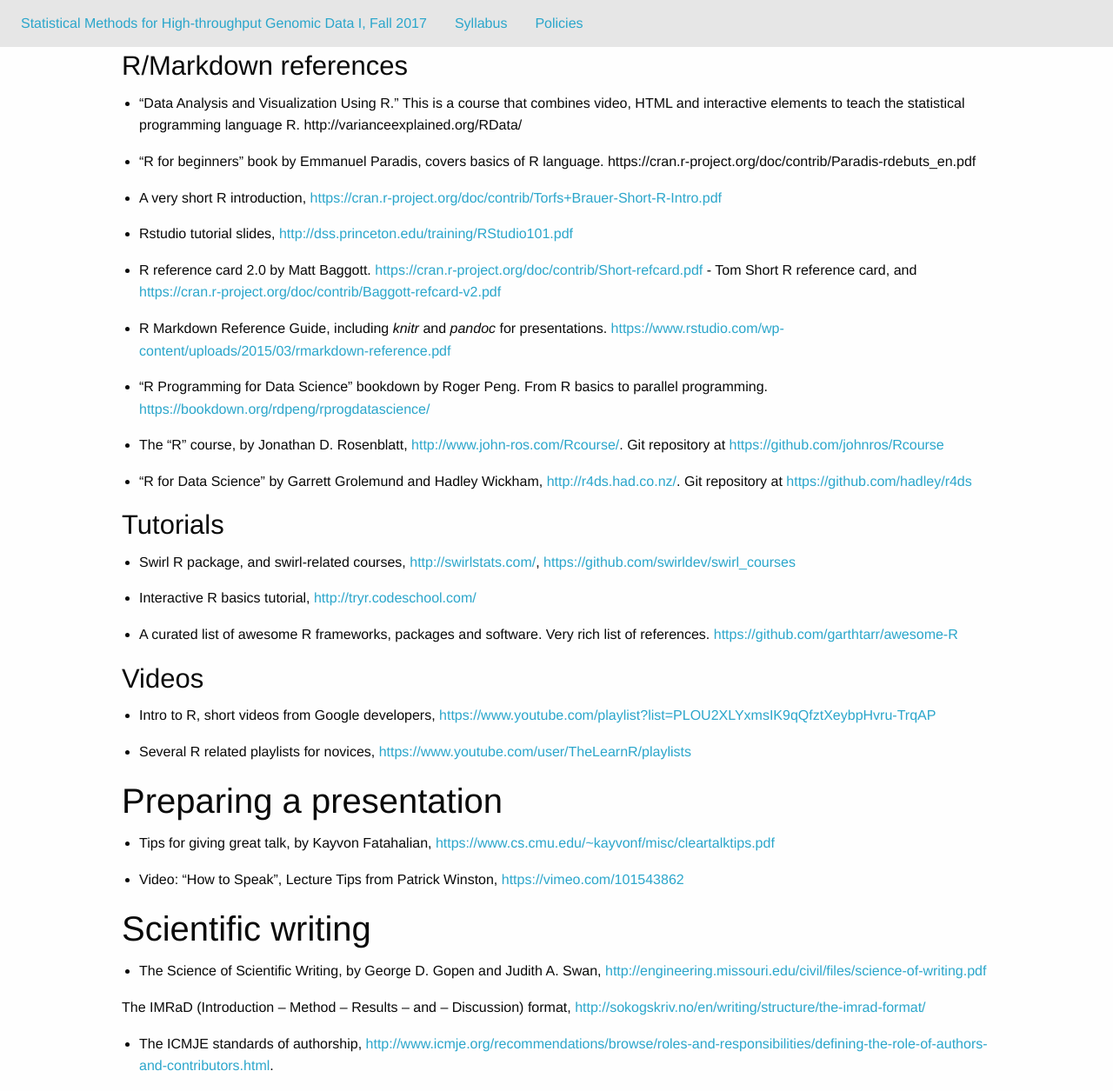
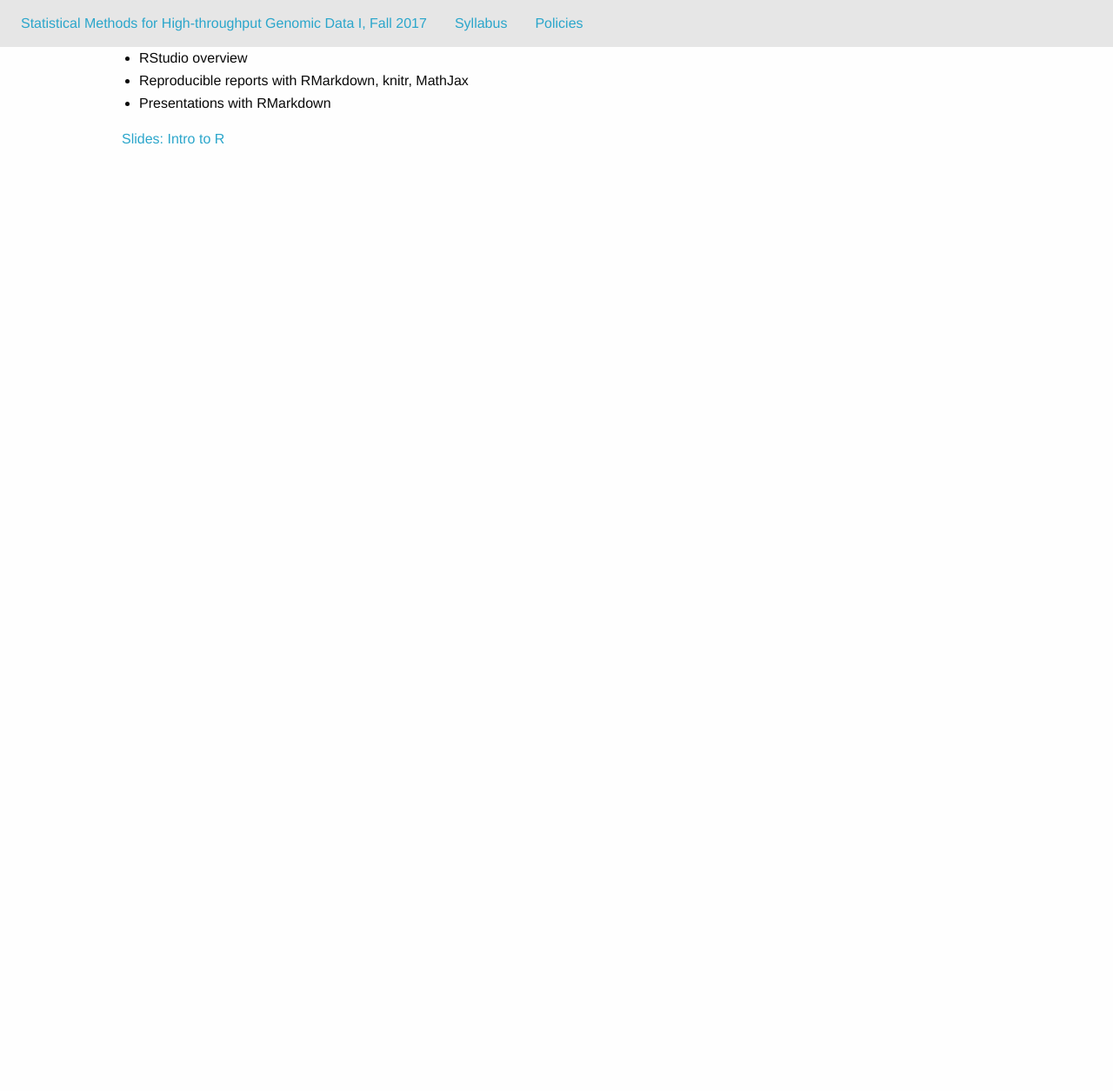
Before and after one commit to mdozmorov/BIOS567.2017, a Jekyll site: the page built from _posts/classplans/0003-01-01-week1.2.md, in a window 1280 px wide. Shown: the whole page at 87% size. Built offline with Jekyll 4.4.1, drawn with Linux system fonts in a browser that asks for light colours; our own code applies the rules of GitHub Pages for plain Markdown files; after the commit the page ends 900 px from its top, so only the background shows below that.

Commit message:
Set visibility for reading posts

```diff
--- a/_posts/readings/tmp/0004-01-01-week1.2.md
+++ /dev/null
@@ -1,55 +0,0 @@
----
-categories:
- - reading
-tags:
- - week-1.2
----
-
-### R/Markdown references
-
-- "Data Analysis and Visualization Using R." This is a course that combines video, HTML and interactive elements to teach the statistical programming language R. http://varianceexplained.org/RData/
-
-- "R for beginners" book by Emmanuel Paradis, covers basics of R language. https://cran.r-project.org/doc/contrib/Paradis-rdebuts_en.pdf
-
-- A very short R introduction, [https://cran.r-project.org/doc/contrib/Torfs+Brauer-Short-R-Intro.pdf](https://cran.r-project.org/doc/contrib/Torfs+Brauer-Short-R-Intro.pdf)
-
-- Rstudio tutorial slides, [http://dss.princeton.edu/training/RStudio101.pdf](http://dss.princeton.edu/training/RStudio101.pdf)
-
-- R reference card 2.0 by Matt Baggott. [https://cran.r-project.org/doc/contrib/Short-refcard.pdf](https://cran.r-project.org/doc/contrib/Short-refcard.pdf) - Tom Short R reference card, and [https://cran.r-project.org/doc/contrib/Baggott-refcard-v2.pdf](https://cran.r-project.org/doc/contrib/Baggott-refcard-v2.pdf)
-
-- R Markdown Reference Guide, including _knitr_ and _pandoc_ for presentations. [https://www.rstudio.com/wp-content/uploads/2015/03/rmarkdown-reference.pdf](https://www.rstudio.com/wp-content/uploads/2015/03/rmarkdown-reference.pdf)
-
-- "R Programming for Data Science" bookdown by Roger Peng. From R basics to parallel programming. [https://bookdown.org/rdpeng/rprogdatascience/](https://bookdown.org/rdpeng/rprogdatascience/)
-
-- The "R" course, by Jonathan D. Rosenblatt, [http://www.john-ros.com/Rcourse/](http://www.john-ros.com/Rcourse/). Git repository at [https://github.com/johnros/Rcourse](https://github.com/johnros/Rcourse)
-
-- "R for Data Science" by Garrett Grolemund and Hadley Wickham, [http://r4ds.had.co.nz/](http://r4ds.had.co.nz/). Git repository at [https://github.com/hadley/r4ds](https://github.com/hadley/r4ds)
-
-### Tutorials
-
-- Swirl R package, and swirl-related courses, [http://swirlstats.com/](http://swirlstats.com/), [https://github.com/swirldev/swirl_courses](https://github.com/swirldev/swirl_courses)
-
-- Interactive R basics tutorial, [http://tryr.codeschool.com/](http://tryr.codeschool.com/)
-
-- A curated list of awesome R frameworks, packages and software. Very rich list of references. [https://github.com/garthtarr/awesome-R](https://github.com/garthtarr/awesome-R)
-
-### Videos
-
-- Intro to R, short videos from Google developers, [https://www.youtube.com/playlist?list=PLOU2XLYxmsIK9qQfztXeybpHvru-TrqAP](https://www.youtube.com/playlist?list=PLOU2XLYxmsIK9qQfztXeybpHvru-TrqAP)
-
-- Several R related playlists for novices, [https://www.youtube.com/user/TheLearnR/playlists](https://www.youtube.com/user/TheLearnR/playlists)
-
-
-## Preparing a presentation
-
-- Tips for giving great talk, by Kayvon Fatahalian, [https://www.cs.cmu.edu/~kayvonf/misc/cleartalktips.pdf](https://www.cs.cmu.edu/~kayvonf/misc/cleartalktips.pdf)
-
-- Video: “How to Speak”, Lecture Tips from Patrick Winston, [https://vimeo.com/101543862](https://vimeo.com/101543862)
-
-## Scientific writing
-
-- The Science of Scientific Writing, by George D. Gopen and Judith A. Swan, [http://engineering.missouri.edu/civil/files/science-of-writing.pdf](http://engineering.missouri.edu/civil/files/science-of-writing.pdf)
-
-The IMRaD (Introduction – Method – Results – and – Discussion) format, [http://sokogskriv.no/en/writing/structure/the-imrad-format/](http://sokogskriv.no/en/writing/structure/the-imrad-format/)
-
-- The ICMJE standards of authorship,  <http://www.icmje.org/recommendations/browse/roles-and-responsibilities/defining-the-role-of-authors-and-contributors.html>.
```
Also changed, not shown: _posts/classplans/0003-01-01-week1.2.md (+1 -1 lines), _posts/readings/0004-01-01-week1.1.md (+1 -0 lines), _posts/readings/tmp/0004-01-02-week2.1.md (deleted, +0 -26 lines), _posts/readings/tmp/0004-01-02-week2.2.md (deleted, +0 -28 lines).
